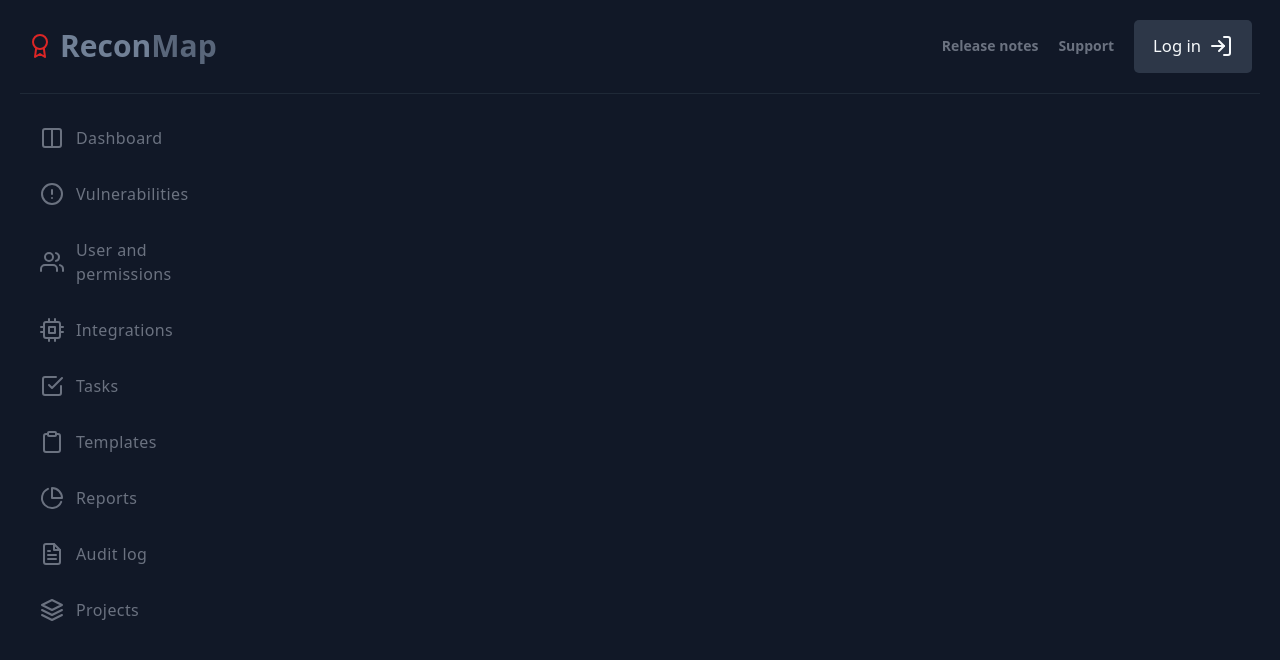
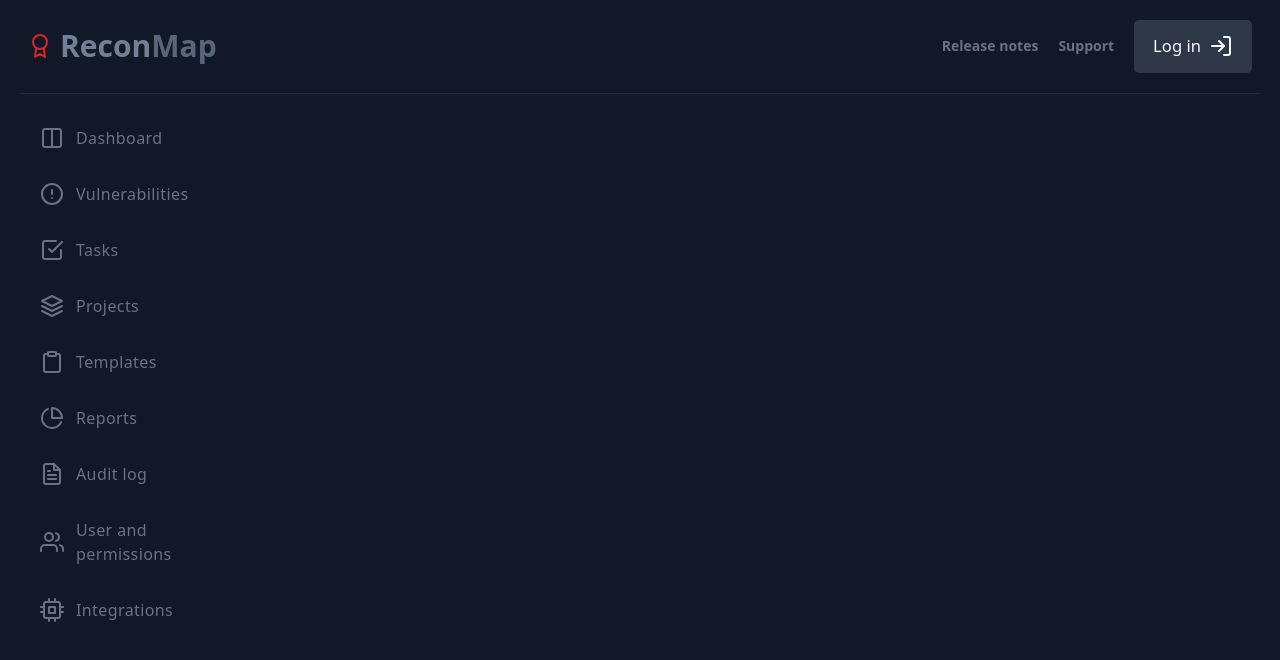
Before and after one commit to reconmap/web-client, a React (Create React App) app: page /dashboard in a window 1280 px wide. Shown: the top 660 px of the page. Built offline with nearby package versions, Linux system fonts and the light colour scheme.

Commit message:
Re-order links based on their use

```diff
--- a/src/routes/dashboard.js
+++ b/src/routes/dashboard.js
@@ -1,11 +1,11 @@
 export default [
     { title: 'Dashboard', icon: 'columns', to: '/dashboard/dashboard' },
     { title: 'Vulnerabilities', icon: 'alert-circle', to: '/dashboard/vulnerabilities' },
-    { title: 'User and permissions', icon: 'users', to: '/dashboard/users' },
-    { title: 'Integrations', icon: 'cpu', to: '/dashboard/integrations' },
     { title: 'Tasks', icon: 'check-square', to: '/dashboard/tasks' },
+    { title: 'Projects', icon: 'layers', to: '/dashboard/projects' },
     { title: 'Templates', icon: 'clipboard', to: '/dashboard/templates' },
     { title: 'Reports', icon: 'pie-chart', to: '/dashboard/reports' },
     { title: 'Audit log', icon: 'file-text', to: '/dashboard/auditlog' },
-    { title: 'Projects', icon: 'layers', to: '/dashboard/projects' }
+    { title: 'User and permissions', icon: 'users', to: '/dashboard/users' },
+    { title: 'Integrations', icon: 'cpu', to: '/dashboard/integrations' },
   ]
```
